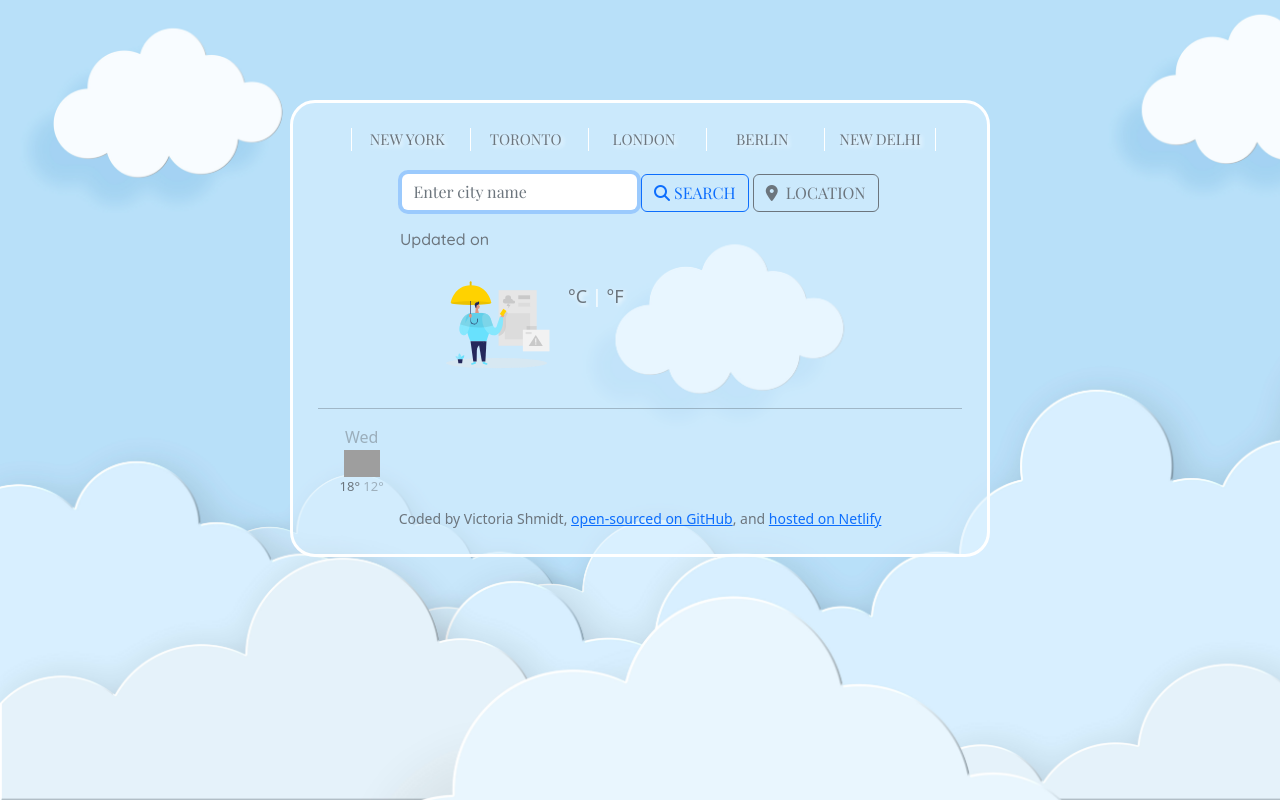
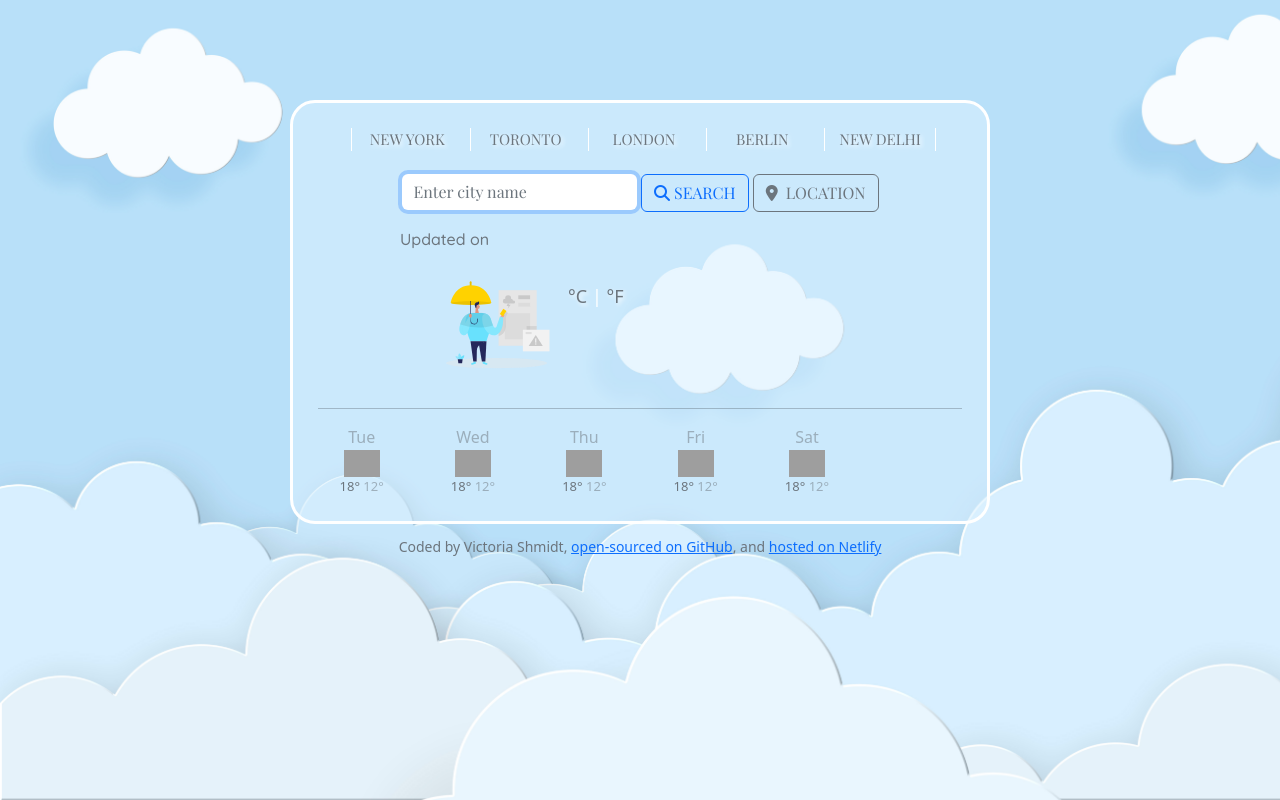
Before and after one commit to skarliven/Shmidt-Weather-App, a plain HTML site: page index.html in a window 1280 px wide. Drawn offline with nearby package versions, Linux system fonts and the light colour scheme; no server answers; grey boxes are pictures that could not be loaded; a web font is replaced by a local one.

Commit message:
Added forecast structure to JS

```diff
--- a/index.html
+++ b/index.html
@@ -146,21 +146,7 @@
             </div>
           </div>
           <hr />
-          <div class="weather-forecast">
-            <div class="row">
-              <div class="col-2">
-                <div class="weather-forecast-day">Wed</div>
-                <img
-                  src="http://openweathermap.org/img/wn/04d@2x.png"
-                  alt=""
-                  width="36"
-                />
-                <div class="weather-forecast-temperatures">
-                <span class="weather-forecast-temperature-max"> 18° </span>
-                <span class="weather-forecast-temperature-min"> 12° </span>
-              </div>
-            </div>
-          </div>
+          <div class="weather-forecast" id="forecast"></div>
         </div>
         <small>
           Coded by Victoria Shmidt,
--- a/src/index.js
+++ b/src/index.js
@@ -107,6 +107,34 @@ function formatTime(timestamp) {
   }
   return `${hour}:${minutes}`;
 }
+//Forecast//
+function showForecast() {
+  let forecastElement = document.querySelector("#forecast");
+  let days = ["Tue", "Wed", "Thu", "Fri", "Sat"];
+  let forecastHTML = `<div class="row">`;
+  days.forEach(function (day) {
+    forecastHTML =
+      forecastHTML +
+      `
+     <div class="col-2">
+      <div class="weather-forecast-day">${day}</div>
+         <img
+          src="http://openweathermap.org/img/wn/04d@2x.png"
+          alt=""
+          width="36"
+         />
+      <div class="weather-forecast-temperatures">
+        <span class="weather-forecast-temperature-max"> 18° </span>
+        <span class="weather-forecast-temperature-min"> 12° </span>
+      </div>
+     </div>
+      `;
+  });
+
+  forecastHTML = forecastHTML + `</div>`;
+  forecastElement.innerHTML = forecastHTML;
+}
+showForecast();
 
 //API//
 function showWeather(response) {
--- a/src/styles.css
+++ b/src/styles.css
@@ -120,7 +120,6 @@ a.temp-difference:hover {
 }
 
 .weather-forecast {
-  margin-top: 20;
   text-align: center;
   color: #6c757d;
 }
@@ -130,9 +129,6 @@ a.temp-difference:hover {
 }
 .weather-forecast-temperatures {
   font-size: 13px;
-}
-
-.weather-forecast-temperature-max {
 }
 
 .weather-forecast-temperature-min {
```
